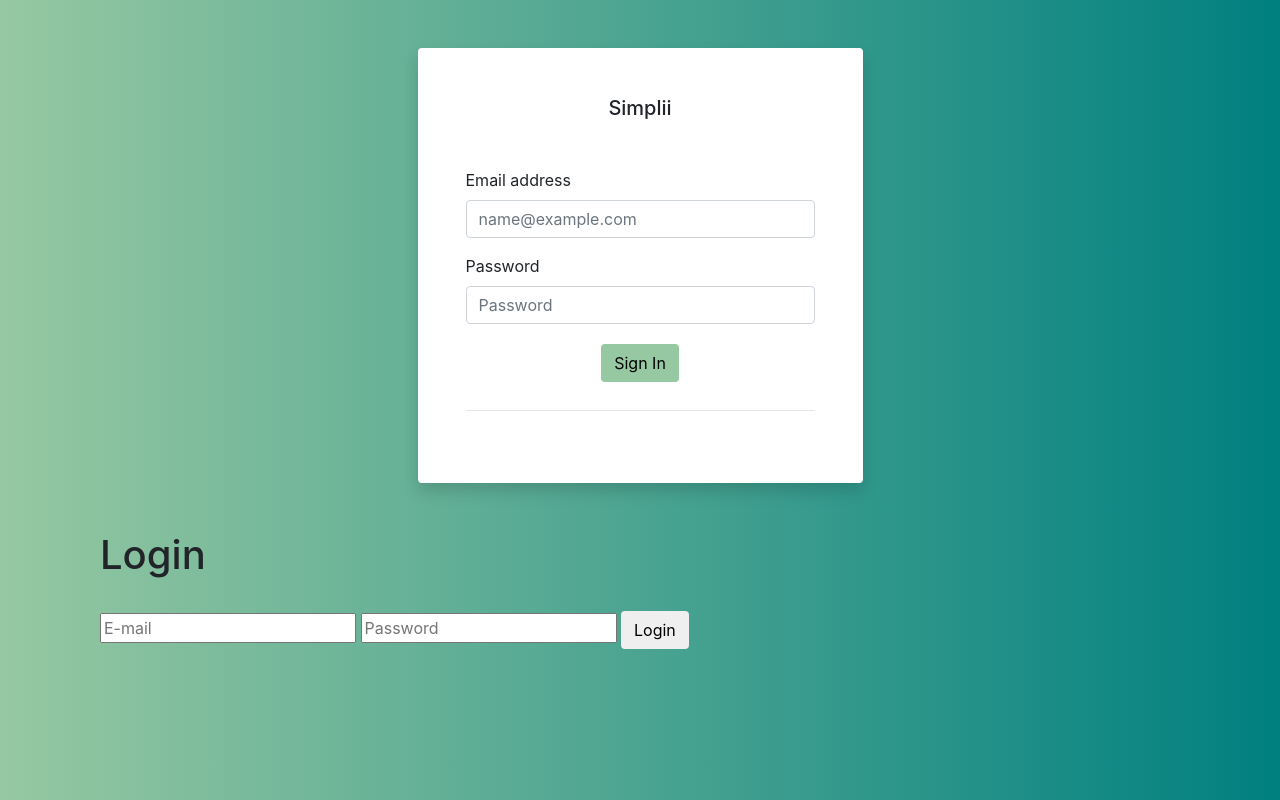
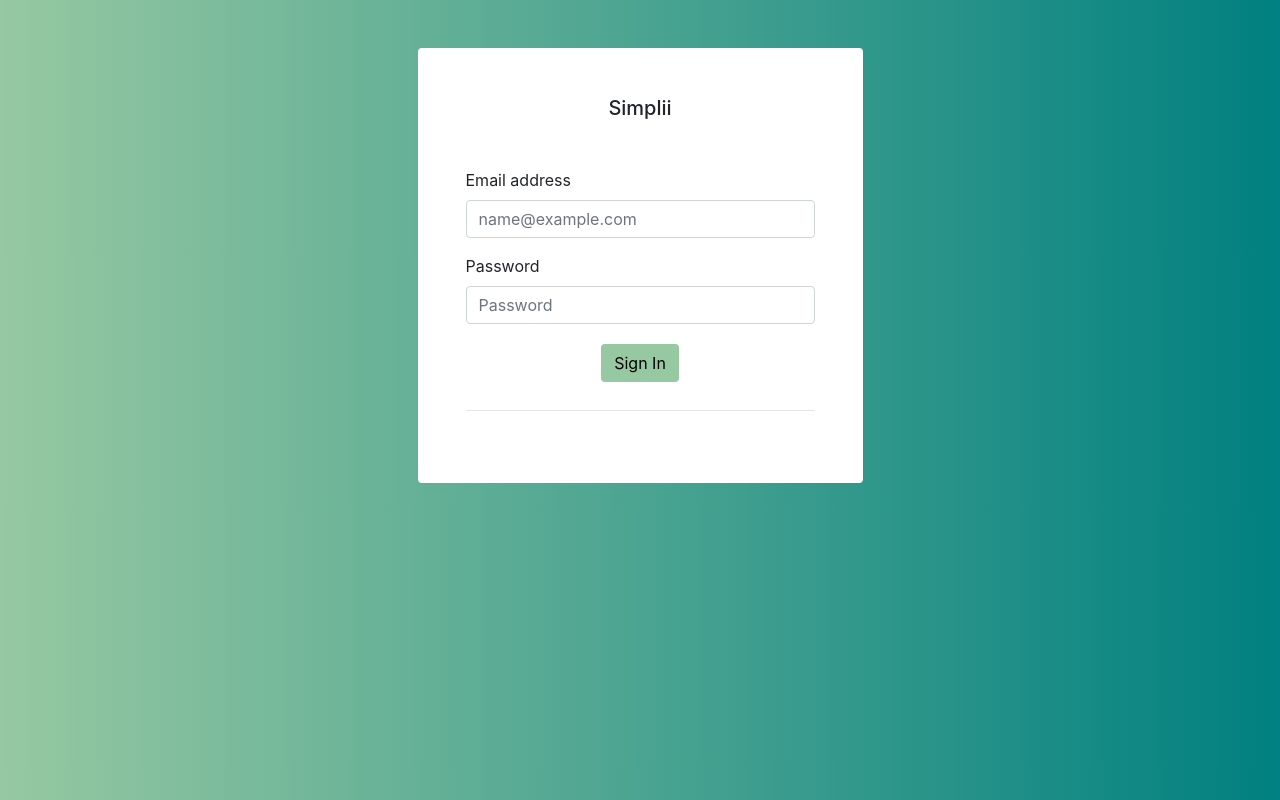
Before and after one commit to purv2100/Simplii21, a Flask app: page /login in a window 1280 px wide. Run offline with Flask 2, Linux system fonts and the light colour scheme; some libraries are stand-ins or nearby versions.

Commit message:
Update login.html

```diff
--- a/src/templates/login.html
+++ b/src/templates/login.html
@@ -60,27 +60,5 @@
         </div>
       </div>
     </div>
-  <head>
-    <title>Simplii login page</title>
-    <meta name="viewport" content="width=device-width, initial-scale=1.0">
-    <link rel="stylesheet" href="static/bootstrap.min.css" integrity="sha384-MCw98/SFnGE8fJT3GXwEOngsV7Zt27NXFoaoApmYm81iuXoPkFOJwJ8ERdknLPMO" crossorigin="anonymous">
-    <script src="https://stackpath.bootstrapcdn.com/bootstrap/4.1.3/js/bootstrap.min.js" integrity="sha384-ChfqqxuZUCnJSK3+MXmPNIyE6ZbWh2IMqE241rYiqJxyMiZ6OW/JmZQ5stwEULTy" crossorigin="anonymous"></script>
-  </head>
-  <body>
-    <div class="container">
-      <h1>Login</h1>
-      <br>
-      <form action="" method="post">
-        <input type="email" placeholder="E-mail" name="email" value="{{
-          request.form.email }}">
-         <input type="password" placeholder="Password" name="password" value="{{
-          request.form.password }}">
-        <input class="btn btn-default" type="submit" value="Login">
-      </form>
-      {% if error %}
-        <p class="error"><strong>Error:</strong> {{ error }}
-      {% endif %}
-
-    </div>
   </body>
 </html>
```
